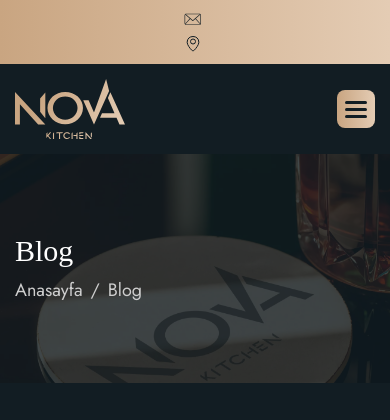
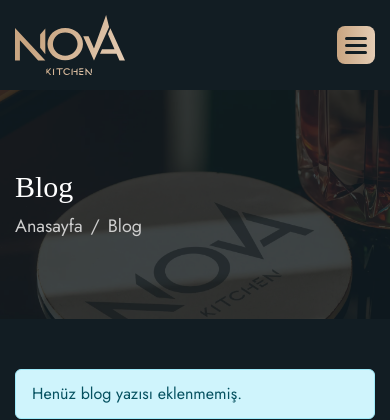
Before and after one commit to ardaasevinc/novabeanscoffee, a Laravel app: page /haberler in a window 390 px wide. Shown: the top 420 px of the page. Run offline with Laravel 12, Linux system fonts and the light colour scheme; data that the repository does not hold is empty; some web fonts are replaced.

Commit message:
topbar in mobile d-none

```diff
--- a/resources/views/site/components/topbar.blade.php
+++ b/resources/views/site/components/topbar.blade.php
@@ -1,4 +1,4 @@
-<div class="topbar">
+<div class="topbar d-none d-md-block">
     <div class="container">
         <div class="row align-items-center">
             <div class="col-md-9">
```
